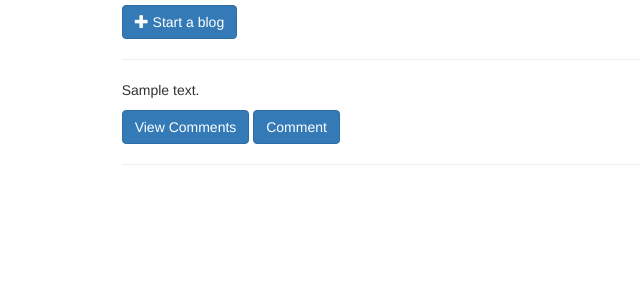
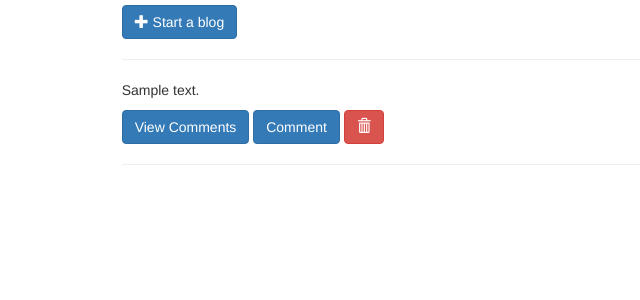
Before and after one commit to OwenMur21/Blog, a Flask app: template app/templates/index.html in a window 1280 px wide. Shown: the part 121-421 px from the top of the page, without its empty margins (0-640 px from the left). Run offline with Flask 2, Linux system fonts and the light colour scheme; the template is opened without the code that fills it: most values are stand-ins (such as "Sample title", 1, 10 or a date in 2020); data that the repository does not hold is empty; some libraries are stand-ins or nearby versions.

Commit message:
Edits index page

```diff
--- a/app/templates/index.html
+++ b/app/templates/index.html
@@ -1,7 +1,6 @@
 {% extends 'base.html' %}
 {% block styles%}
 {{ super() }}
-<link rel="stylesheet" href="{{url_for('static',filename='css/jokes.css')}}">
 <link href="https://fonts.googleapis.com/css?family=Pangolin" rel="stylesheet">
 <link rel="stylesheet" href="https://cdnjs.cloudflare.com/ajax/libs/font-awesome/4.7.0/css/font-awesome.min.css">
 {% endblock %}
@@ -20,7 +19,7 @@
             <p>{{blog.content}} </p>
             <a class="btn btn-primary text-center text-danger" href="/view-blog/{{blog.id}}">View Comments</a>
               <a class="btn btn-primary text-center text-danger" href="/comment/{{blog.id}}">Comment</a>
-
+                 <a class="btn btn-danger" href="/delete-blog/{{blog.id}}"><span class="glyphicon glyphicon-trash" aria-hidden="true"></span></a>
              <hr>
           {% endfor %}
             </div>
```
